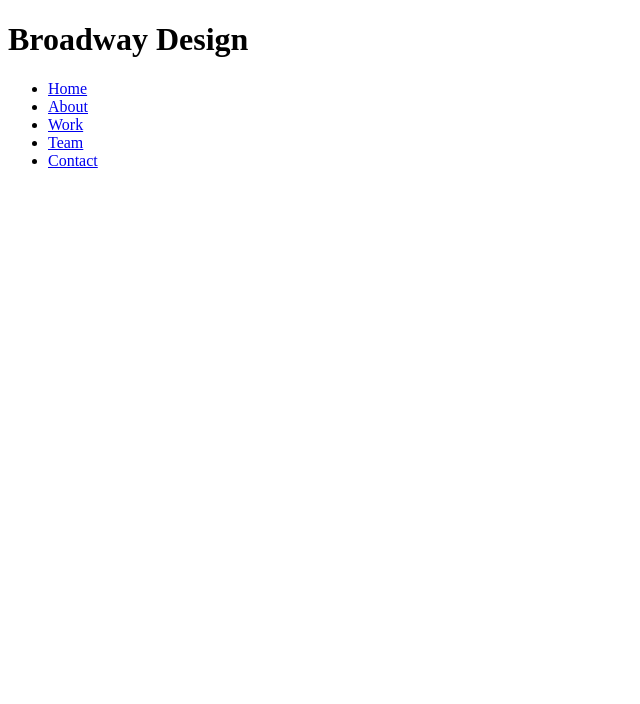
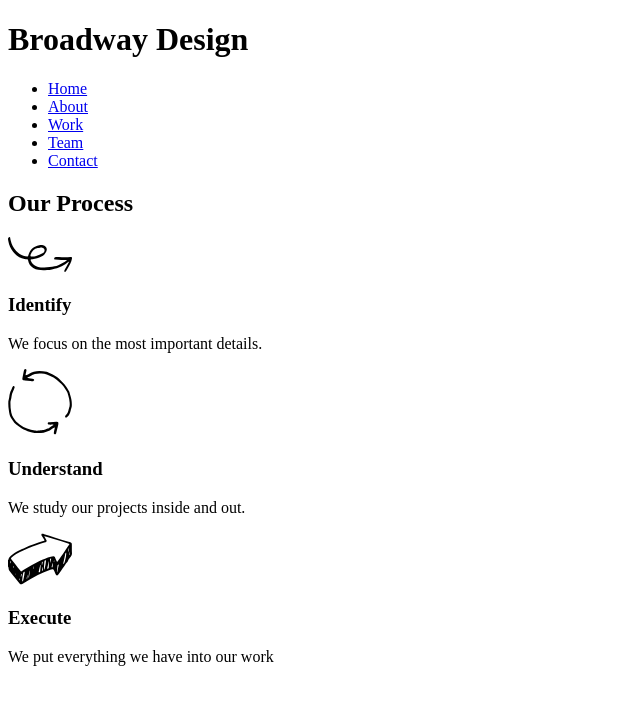
Before and after one commit to cdtaylor830/broadway, a plain HTML site: page index.html in a window 1280 px wide. Shown: the whole page, without its empty margins (0-640 px from the left). Drawn offline with Linux system fonts and the light colour scheme.

Commit message:
Add div class process to HTML.

```diff
--- a/index.html
+++ b/index.html
@@ -17,5 +17,17 @@
           <li><a href="#contact">Contact</a></li>
         </ul>
       </header>
+      <div class="process">
+        <h2>Our Process</h2>
+        <p class="image"><img src="resources/images/identify.svg" alt="icon"/>
+        <h3>Identify</h3>
+        <p>We focus on the most important details.</p>
+        <p class="image"><img src="resources/images/understand.svg" alt="icon"/>
+        <h3>Understand</h3>
+        <p>We study our projects inside and out.</p>
+        <p class="image"><img src="resources/images/execute.svg" alt="icon"/>
+        <h3>Execute</h3>
+        <p>We put everything we have into our work</p>
+      </div>
   </body>
 </html>
```
